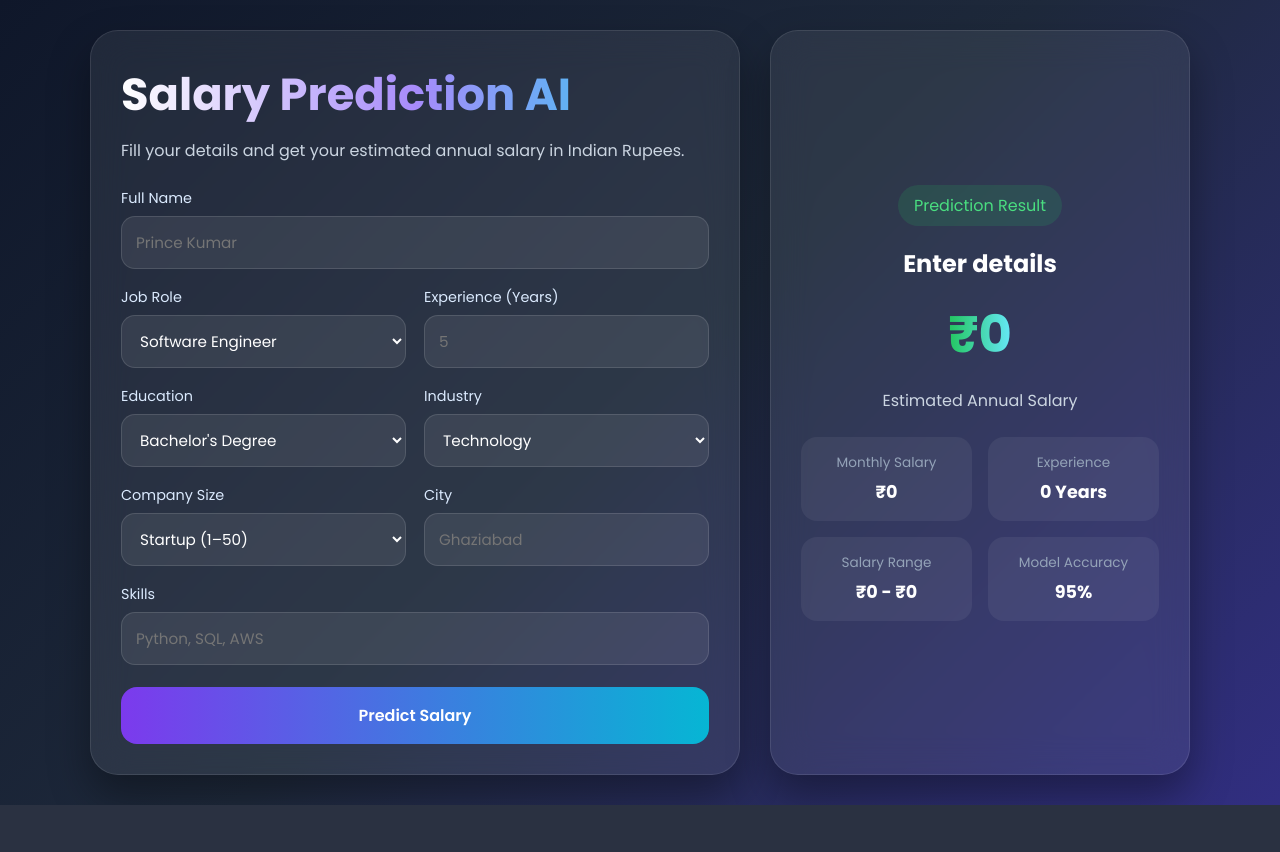
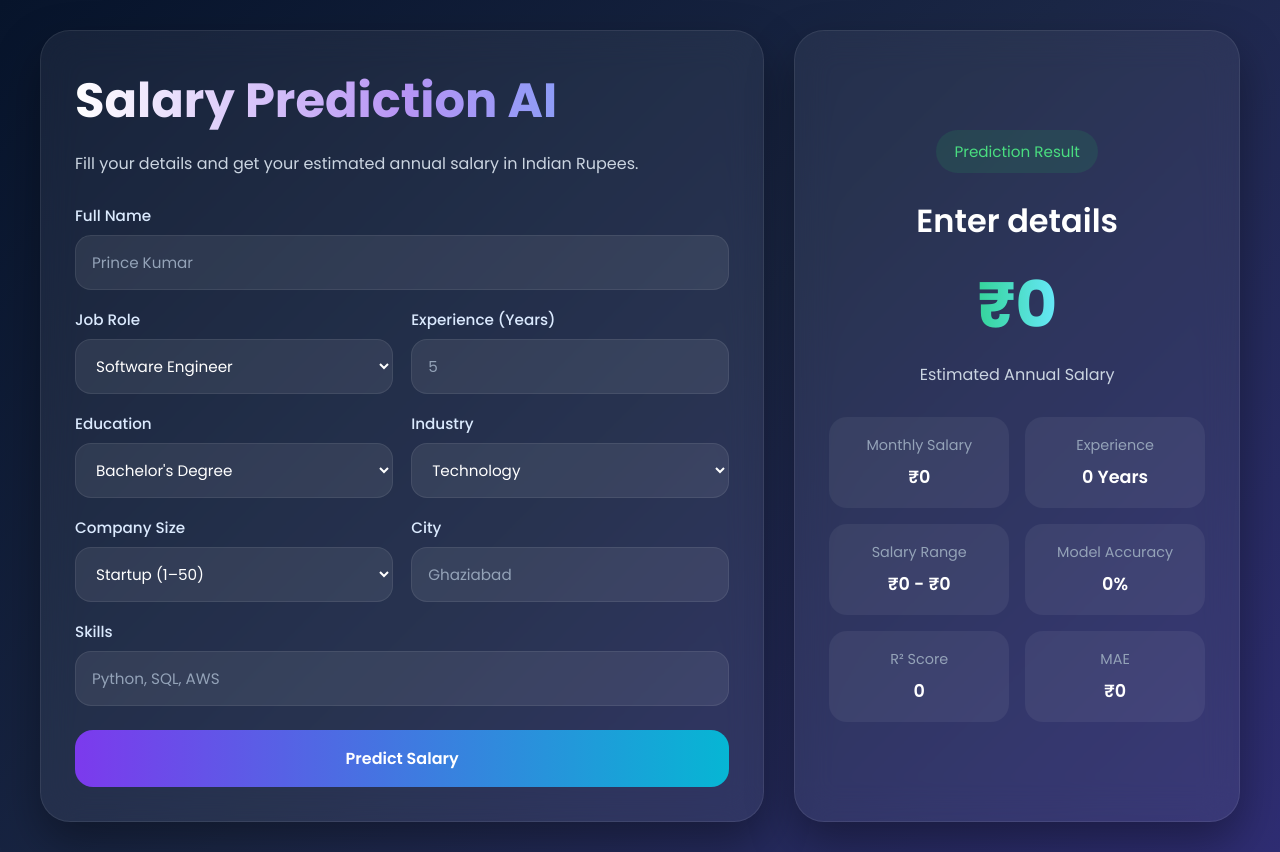
Before and after one commit to puspendarchauhan/salary_predictor, a Flask app: page / in a window 1280 px wide. Before the commit the page ends 805 px from the top, so only its background shows below. Run offline with Flask 3, Linux system fonts and the light colour scheme; parts of the project's set-up code (start-up, migrations or seed data) failed here and were passed over.

Commit message:
Update files

```diff
--- a/app.py
+++ b/app.py
@@ -4,16 +4,21 @@ import pickle
 
 app = Flask(__name__)
 
-# Load trained model
+# Load model
 with open('model/model.pkl', 'rb') as f:
     model = pickle.load(f)
 
-# Load columns used during training
+# Load columns
 with open('model/columns.pkl', 'rb') as f:
     model_columns = pickle.load(f)
 
-# Model accuracy from training
-MODEL_ACCURACY = 95
+# Load metrics
+with open('model/metrics.pkl', 'rb') as f:
+    metrics = pickle.load(f)
+
+MODEL_ACCURACY = metrics['accuracy_percent']
+MODEL_R2 = round(metrics['r2'], 4)
+MODEL_MAE = round(metrics['mae'], 2)
 
 
 @app.route('/')
@@ -26,7 +31,6 @@ def predict():
     try:
         data = request.get_json()
 
-        # Map frontend values to dataset values
         education_map = {
             "High School": "High School",
             "Associate Degree": "Associate",
@@ -57,14 +61,12 @@ def predict():
             "Government": "Government"
         }
 
-        # Count entered skills
         skill_count = len([
             skill.strip()
             for skill in data['skills'].split(',')
             if skill.strip()
         ])
 
-        # Create input matching training dataset
         input_data = {
             'job_title': [data['job_role']],
             'experience_years': [float(data['experience'])],
@@ -77,10 +79,9 @@ def predict():
             'certifications': [1 if skill_count >= 3 else 0]
         }
 
-        # Convert to dataframe
         df = pd.DataFrame(input_data)
 
-        # Apply one-hot encoding like training
+        # Same encoding as training
         df = pd.get_dummies(df)
 
         # Add missing columns
@@ -88,33 +89,40 @@ def predict():
             if col not in df.columns:
                 df[col] = 0
 
-        # Reorder columns exactly like training
+        # Exact order
         df = df.reindex(columns=model_columns, fill_value=0)
 
-        # Predict salary
+        # Prediction
         prediction = model.predict(df)[0]
 
-        # Scale prediction because dataset values are smaller than INR range
-        predicted_salary = float(prediction) * 10
+        # If your dataset is in lakhs or smaller values,
+        # adjust multiplier here. Start with 1 first.
+        predicted_salary = float(prediction)
 
-        # Prevent invalid values
+        # Optional correction if values too low
+        if predicted_salary < 100000:
+            predicted_salary *= 10
+
         if predicted_salary < 0:
             predicted_salary = 0
 
-        # Create salary range ±10%
         min_salary = predicted_salary * 0.9
         max_salary = predicted_salary * 1.1
+        monthly_salary = predicted_salary / 12
 
         return jsonify({
             "predicted_salary": round(predicted_salary, 2),
+            "monthly_salary": round(monthly_salary, 2),
             "min_salary": round(min_salary, 2),
             "max_salary": round(max_salary, 2),
-            "accuracy": MODEL_ACCURACY
+            "accuracy": MODEL_ACCURACY,
+            "mae": MODEL_MAE,
+            "r2": MODEL_R2
         })
 
     except Exception as e:
         return jsonify({
-            "message": f"Prediction failed: {str(e)}"
+            "message": str(e)
         }), 500
 
 
--- a/templates/index.html
+++ b/templates/index.html
@@ -4,85 +4,130 @@
   <meta charset="UTF-8">
   <meta name="viewport" content="width=device-width, initial-scale=1.0">
   <title>Salary Predictor</title>
+
   <link href="https://fonts.googleapis.com/css2?family=Poppins:wght@300;400;500;600;700&display=swap" rel="stylesheet">
+
   <style>
-    *{margin:0;padding:0;box-sizing:border-box;font-family:'Poppins',sans-serif}
+    *{
+      margin:0;
+      padding:0;
+      box-sizing:border-box;
+      font-family:'Poppins',sans-serif;
+    }
+
     body{
       min-height:100vh;
+      background:linear-gradient(135deg,#07142b,#1b2746,#2f2d73);
       display:flex;
       justify-content:center;
       align-items:center;
-      background:linear-gradient(135deg,#0f172a,#1e293b,#312e81);
       padding:30px;
       color:white;
     }
+
     .container{
       width:100%;
-      max-width:1100px;
+      max-width:1200px;
       display:grid;
-      grid-template-columns:1fr 420px;
+      grid-template-columns:1.3fr 0.8fr;
       gap:30px;
     }
+
     .card{
-      background:rgba(255,255,255,0.07);
-      border:1px solid rgba(255,255,255,0.1);
+      background:rgba(255,255,255,0.06);
+      border:1px solid rgba(255,255,255,0.08);
       backdrop-filter:blur(18px);
-      border-radius:28px;
-      padding:30px;
-      box-shadow:0 20px 40px rgba(0,0,0,.35);
+      border-radius:30px;
+      padding:34px;
+      box-shadow:0 20px 45px rgba(0,0,0,0.35);
     }
+
     h1{
-      font-size:2.8rem;
-      margin-bottom:10px;
-      background:linear-gradient(90deg,#fff,#a78bfa,#22d3ee);
+      font-size:3rem;
+      font-weight:700;
+      margin-bottom:14px;
+      background:linear-gradient(90deg,#ffffff,#b794f4,#60a5fa);
       -webkit-background-clip:text;
       -webkit-text-fill-color:transparent;
     }
-    p.desc{
+
+    .desc{
       color:#cbd5e1;
-      margin-bottom:25px;
+      font-size:1rem;
+      margin-bottom:28px;
     }
+
     .form-grid{
       display:grid;
       grid-template-columns:1fr 1fr;
       gap:18px;
     }
-    .full{grid-column:1/-1}
+
+    .full{
+      grid-column:1 / -1;
+    }
+
     label{
       display:block;
-      margin-bottom:7px;
+      margin-bottom:8px;
       color:#dbeafe;
-      font-size:.9rem;
+      font-size:0.95rem;
+      font-weight:500;
     }
+
     input,select{
       width:100%;
-      padding:14px;
-      border-radius:14px;
-      border:1px solid rgba(255,255,255,.12);
-      background:rgba(255,255,255,.08);
+      padding:15px 16px;
+      border:none;
+      outline:none;
+      border-radius:16px;
+      background:rgba(255,255,255,0.08);
+      border:1px solid rgba(255,255,255,0.08);
       color:white;
-      outline:none;
-      font-size:.95rem;
+      font-size:0.95rem;
+      transition:0.3s;
     }
+
+    input::placeholder{
+      color:#94a3b8;
+    }
+
     input:focus,select:focus{
       border-color:#8b5cf6;
-      box-shadow:0 0 0 4px rgba(139,92,246,.2);
+      box-shadow:0 0 0 4px rgba(139,92,246,0.18);
     }
-    select option{background:#1e293b;color:white}
-    button{
+
+    select option{
+      background:#1e293b;
+      color:white;
+    }
+
+    .btn{
       width:100%;
-      margin-top:22px;
+      margin-top:24px;
       padding:16px;
       border:none;
-      border-radius:16px;
-      background:linear-gradient(90deg,#7c3aed,#06b6d4);
-      color:white;
+      border-radius:18px;
       font-size:1rem;
       font-weight:600;
+      color:white;
       cursor:pointer;
-      transition:.3s;
+      background:linear-gradient(90deg,#7c3aed,#06b6d4);
+      transition:0.3s;
     }
-    button:hover{transform:translateY(-2px)}
+
+    .btn:hover{
+      transform:translateY(-2px);
+      box-shadow:0 10px 30px rgba(124,58,237,0.35);
+    }
+
+    #error{
+      display:none;
+      margin-top:14px;
+      color:#f87171;
+      font-size:0.95rem;
+    }
+
     .result-card{
       display:flex;
       flex-direction:column;
@@ -90,56 +135,87 @@
       align-items:center;
       text-align:center;
     }
+
     .tag{
-      background:rgba(34,197,94,.15);
+      padding:10px 18px;
+      border-radius:999px;
+      background:rgba(34,197,94,0.12);
       color:#4ade80;
-      padding:8px 16px;
-      border-radius:999px;
-      margin-bottom:20px;
+      font-size:0.95rem;
+      margin-bottom:24px;
     }
+
+    .result-title{
+      font-size:2rem;
+      font-weight:600;
+      margin-bottom:12px;
+    }
+
     .salary{
-      font-size:3.2rem;
+      font-size:4rem;
       font-weight:700;
-      margin:15px 0;
-      background:linear-gradient(90deg,#22c55e,#67e8f9);
+      background:linear-gradient(90deg,#34d399,#67e8f9);
       -webkit-background-clip:text;
       -webkit-text-fill-color:transparent;
+      margin-bottom:10px;
     }
-    .small{
+
+    .subtext{
       color:#cbd5e1;
-      margin-bottom:24px;
+      margin-bottom:30px;
     }
+
     .stats{
       width:100%;
       display:grid;
       grid-template-columns:1fr 1fr;
       gap:16px;
     }
+
     .box{
-      background:rgba(255,255,255,.06);
-      border-radius:16px;
-      padding:16px;
+      background:rgba(255,255,255,0.06);
+      border-radius:18px;
+      padding:18px;
     }
-    .box span{display:block;color:#94a3b8;font-size:.85rem;margin-bottom:6px}
-    .box strong{font-size:1.1rem}
-    #error{
-      color:#f87171;
-      margin-top:12px;
-      display:none;
+
+    .box span{
+      display:block;
+      color:#94a3b8;
+      font-size:0.9rem;
+      margin-bottom:8px;
     }
-    @media(max-width:900px){
-      .container{grid-template-columns:1fr}
-      .form-grid{grid-template-columns:1fr}
+
+    .box strong{
+      color:white;
+      font-size:1.1rem;
+      font-weight:600;
+    }
+
+    @media(max-width:950px){
+      .container{
+        grid-template-columns:1fr;
+      }
+
+      .form-grid{
+        grid-template-columns:1fr;
+      }
+
+      .full{
+        grid-column:auto;
+      }
     }
   </style>
 </head>
 <body>
+
   <div class="container">
+
     <div class="card">
       <h1>Salary Prediction AI</h1>
       <p class="desc">Fill your details and get your estimated annual salary in Indian Rupees.</p>
 
       <div class="form-grid">
+
         <div class="full">
           <label>Full Name</label>
           <input type="text" id="name" placeholder="Prince Kumar">
@@ -152,6 +228,7 @@
             <option>Data Scientist</option>
             <option>Machine Learning Engineer</option>
             <option>Business Analyst</option>
+            <option>DevOps Engineer</option>
           </select>
         </div>
 
@@ -200,97 +277,134 @@
           <label>Skills</label>
           <input type="text" id="skills" placeholder="Python, SQL, AWS">
         </div>
+
       </div>
 
-      <button onclick="predictSalary()">Predict Salary</button>
+      <button class="btn" onclick="predictSalary()">Predict Salary</button>
       <div id="error"></div>
     </div>
 
     <div class="card result-card">
       <div class="tag">Prediction Result</div>
-      <h2 id="resultName">Enter details</h2>
+
+      <div class="result-title" id="resultName">Enter details</div>
+
       <div class="salary" id="salary">₹0</div>
-      <div class="small">Estimated Annual Salary</div>
+      <div class="subtext">Estimated Annual Salary</div>
 
       <div class="stats">
         <div class="box">
           <span>Monthly Salary</span>
           <strong id="monthly">₹0</strong>
         </div>
+
         <div class="box">
           <span>Experience</span>
           <strong id="expShow">0 Years</strong>
         </div>
+
         <div class="box">
           <span>Salary Range</span>
           <strong id="range">₹0 - ₹0</strong>
         </div>
+
         <div class="box">
           <span>Model Accuracy</span>
-          <strong id="accuracy">95%</strong>
+          <strong id="accuracy">0%</strong>
+        </div>
+
+        <div class="box">
+          <span>R² Score</span>
+          <strong id="r2">0</strong>
+        </div>
+
+        <div class="box">
+          <span>MAE</span>
+          <strong id="mae">₹0</strong>
         </div>
       </div>
     </div>
+
   </div>
 
   <script>
     function formatINR(num){
-      return '₹' + Number(num).toLocaleString('en-IN');
+      return '₹' + Number(num).toLocaleString('en-IN', {
+        maximumFractionDigits: 0
+      });
     }
 
     async function predictSalary(){
-      document.getElementById('error').style.display='none';
+      const errorBox = document.getElementById('error');
+      errorBox.style.display = 'none';
 
-      const data={
-        name:document.getElementById('name').value,
-        job_role:document.getElementById('job_role').value,
-        experience:document.getElementById('experience').value,
-        education:document.getElementById('education').value,
-        industry:document.getElementById('industry').value,
-        company_size:document.getElementById('company_size').value,
-        city:document.getElementById('city').value,
-        skills:document.getElementById('skills').value
+      const data = {
+        name: document.getElementById('name').value.trim(),
+        job_role: document.getElementById('job_role').value,
+        experience: document.getElementById('experience').value,
+        education: document.getElementById('education').value,
+        industry: document.getElementById('industry').value,
+        company_size: document.getElementById('company_size').value,
+        city: document.getElementById('city').value.trim(),
+        skills: document.getElementById('skills').value.trim()
       };
 
-      if(!data.name || !data.experience || !data.city || !data.skills){
-        const err=document.getElementById('error');
-        err.innerText='Please fill all fields.';
-        err.style.display='block';
+      if(
+        !data.name ||
+        !data.experience ||
+        !data.city ||
+        !data.skills
+      ){
+        errorBox.innerText = 'Please fill all required fields.';
+        errorBox.style.display = 'block';
         return;
       }
 
       try{
-        const response=await fetch('/predict',{
-          method:'POST',
-          headers:{'Content-Type':'application/json'},
-          body:JSON.stringify(data)
+        const response = await fetch('/predict', {
+          method: 'POST',
+          headers: {
+            'Content-Type': 'application/json'
+          },
+          body: JSON.stringify(data)
         });
 
-        const result=await response.json();
+        const result = await response.json();
 
-        if(result.predicted_salary){
-          const salary=Math.round(result.predicted_salary);
-
-          document.getElementById('resultName').innerText=data.name+' · '+data.job_role;
-          document.getElementById('salary').innerText=formatINR(salary);
-          document.getElementById('monthly').innerText=formatINR(Math.round(salary/12));
-          document.getElementById('expShow').innerText=data.experience+' Years';
-
-          const low=Math.round(salary*0.9);
-          const high=Math.round(salary*1.1);
-          document.getElementById('range').innerText=formatINR(low)+' - '+formatINR(high);
-
-          // Show model accuracy (example based on training R2 score)
-          document.getElementById('accuracy').innerText='95%';
-        }else{
+        if(!response.ok){
           throw new Error(result.message || 'Prediction failed');
         }
-      }catch(e){
-        const err=document.getElementById('error');
-        err.innerText=e.message;
-        err.style.display='block';
+
+        document.getElementById('resultName').innerText =
+          `${data.name} · ${data.job_role}`;
+
+        document.getElementById('salary').innerText =
+          formatINR(result.predicted_salary);
+
+        document.getElementById('monthly').innerText =
+          formatINR(result.monthly_salary);
+
+        document.getElementById('expShow').innerText =
+          `${data.experience} Years`;
+
+        document.getElementById('range').innerText =
+          `${formatINR(result.min_salary)} - ${formatINR(result.max_salary)}`;
+
+        document.getElementById('accuracy').innerText =
+          `${result.accuracy}%`;
+
+        document.getElementById('r2').innerText =
+          result.r2;
+
+        document.getElementById('mae').innerText =
+          formatINR(result.mae);
+
+      }catch(err){
+        errorBox.innerText = err.message;
+        errorBox.style.display = 'block';
       }
     }
   </script>
+
 </body>
 </html>
```
Also changed, not shown: main.py (+21 -19 lines), 1 other file.
